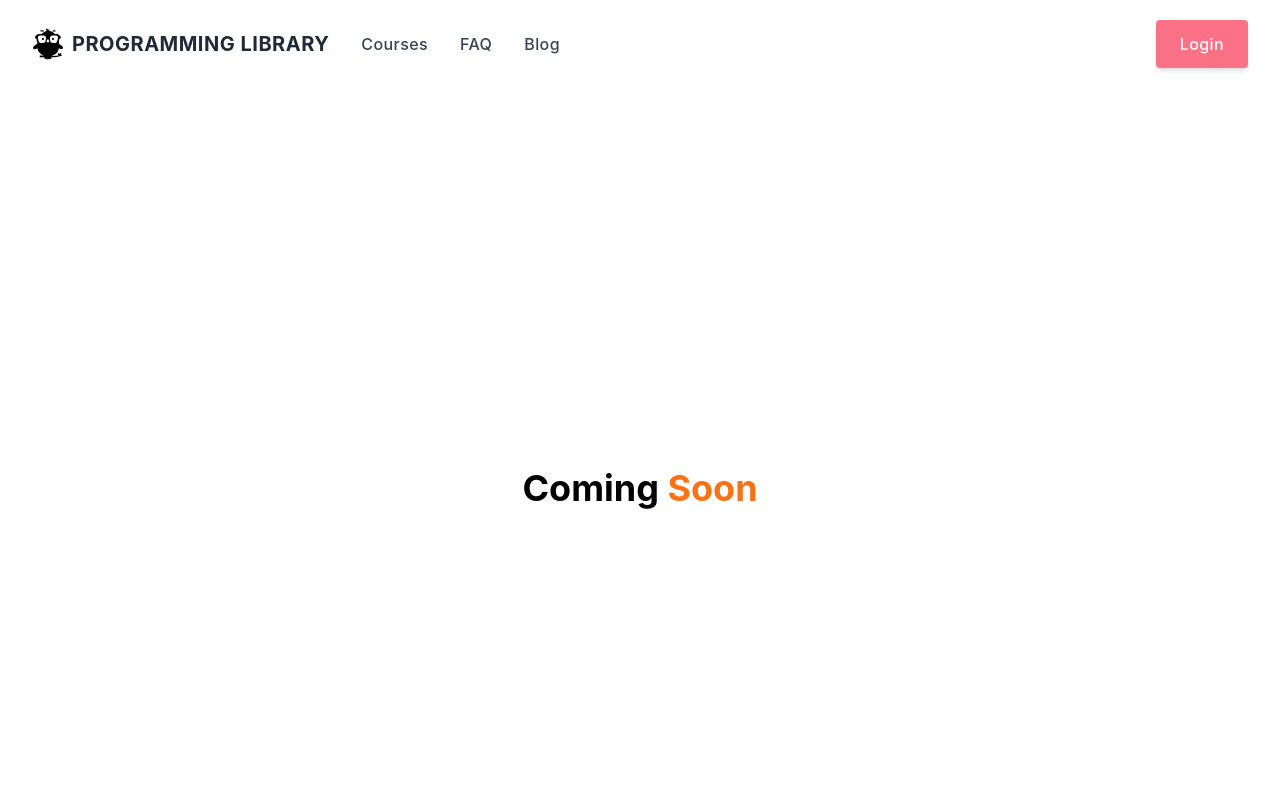
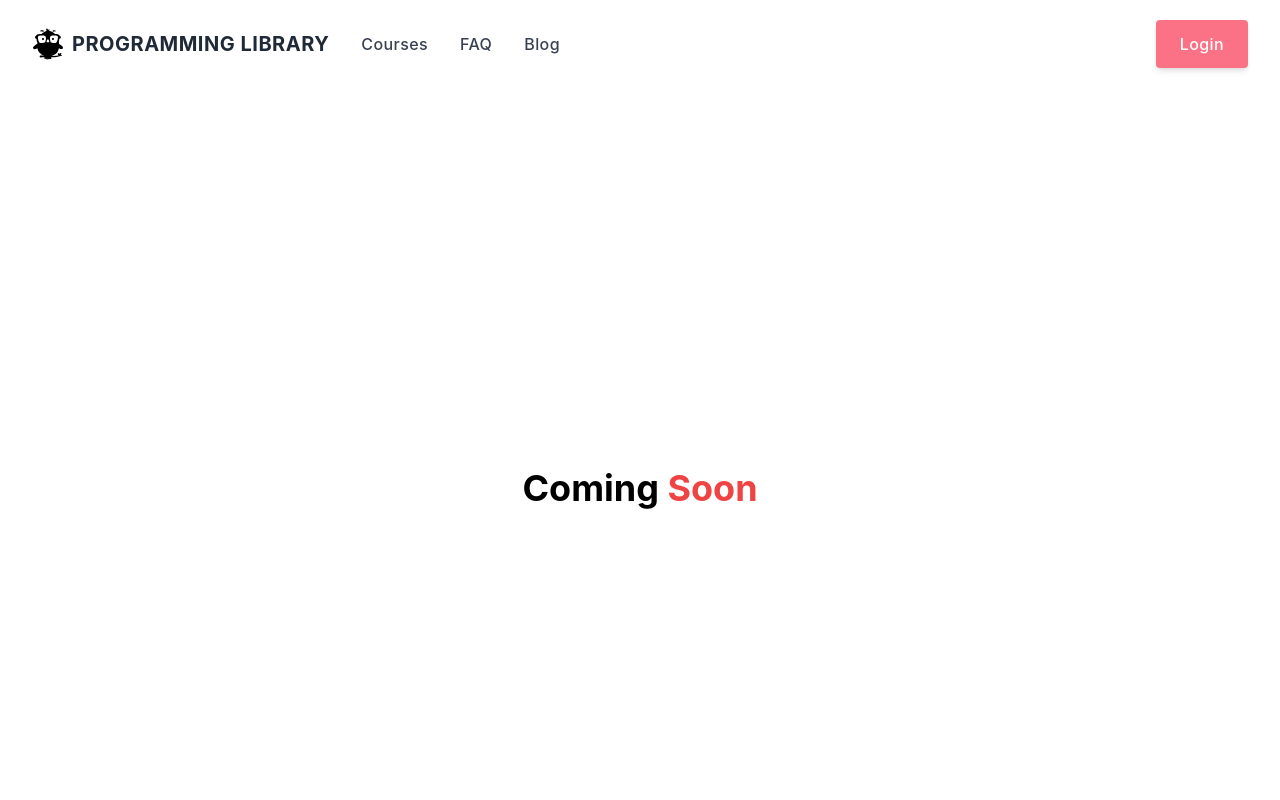
Before and after one commit to codernoyan/programming-library-client, a React (Create React App) app: page /forgotpass in a window 1280 px wide. Shown: the top 800 px of the page. Built offline with nearby package versions, Linux system fonts and the light colour scheme; no server answers.

Commit message:
bugs fixed

```diff
--- a/src/components/ForgotPassword/ForgotPassword.js
+++ b/src/components/ForgotPassword/ForgotPassword.js
@@ -3,7 +3,7 @@ import React from 'react';
 const ForgotPassword = () => {
   return (
     <div className="flex justify-center items-center h-screen">
-      <h2 className="text-4xl font-bold">Coming <span className="text-orange-500">Soon</span></h2>
+      <h2 className="text-4xl font-bold">Coming <span className="text-red-500">Soon</span></h2>
     </div>
   );
 };
```
